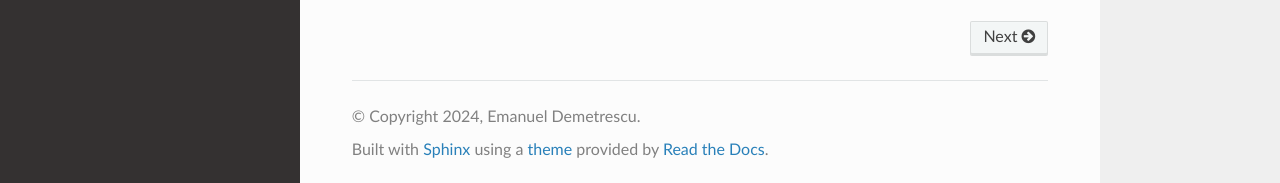
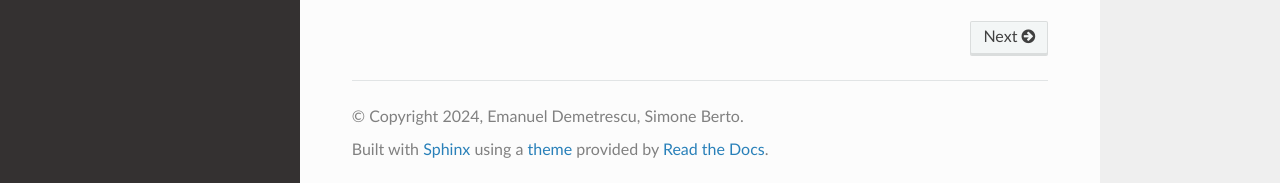
Before and after one commit to zalmoxes-laran/3D-survey-collection-doc, a Sphinx documentation site: the page built from docs/index.rst, in a window 1280 px wide and 900 px high, scrolled down 603 px. Shown: the part 714-897 px from the top of the window. Built offline with Sphinx 7.4.7 and the Read the Docs theme 3.1.0, drawn with Linux system fonts in a browser that asks for light colours.

Commit message:
docs: credit Emanuel Demetrescu and Simone Berto as authors
Co-Authored-By: Claude Opus 4.8 <noreply@anthropic.com>

```diff
--- a/docs/conf.py
+++ b/docs/conf.py
@@ -3,8 +3,8 @@
 # -- Project information
 
 project = '3D Survey Collection'
-copyright = '2024, Emanuel Demetrescu'
-author = 'Emanuel Demetrescu'
+copyright = '2024, Emanuel Demetrescu, Simone Berto'
+author = 'Emanuel Demetrescu, Simone Berto'
 
 release = '1.7'
 version = '1.7.0'
```
